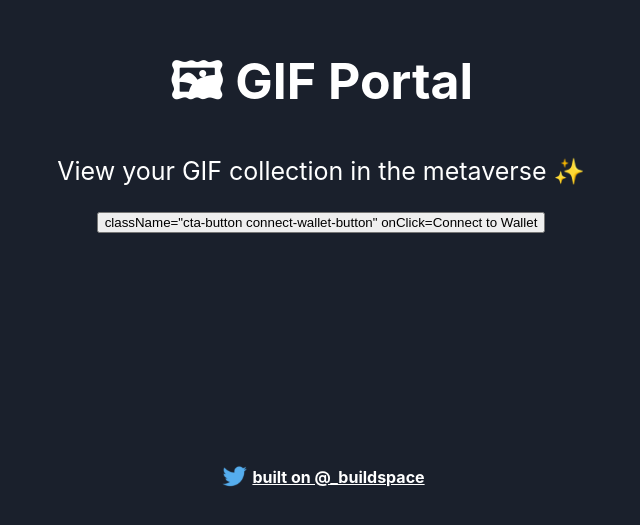
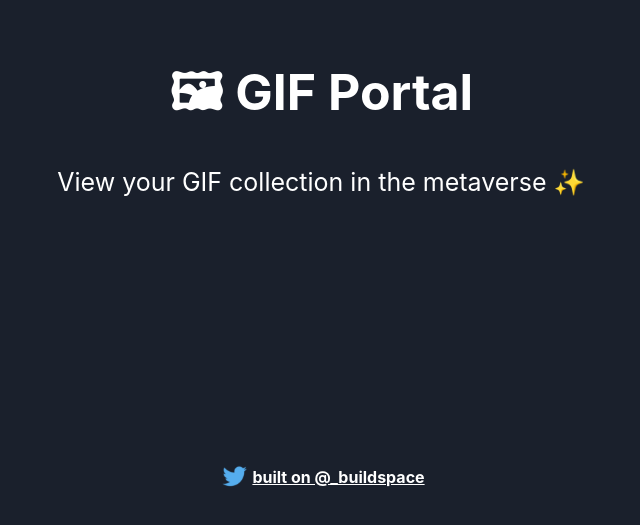
Before and after one commit to Tahlil/sol-giphy, a React (Vite) app: page / in a window 1280 px wide. Shown: the part 261-786 px from the top of the page, without its empty margins (319-959 px from the left). Built offline with nearby package versions, Linux system fonts and the light colour scheme.

Commit message:
Add conditional rendering

```diff
--- a/src/App.jsx
+++ b/src/App.jsx
@@ -1,4 +1,4 @@
-import React, {useEffect} from 'react';
+import React, {useEffect, useState} from 'react';
 import twitterLogo from './assets/twitter-logo.svg';
 import './App.css';
 import { log } from 'util';
@@ -8,6 +8,7 @@ const TWITTER_HANDLE = '_buildspace';
 const TWITTER_LINK = `https://twitter.com/${TWITTER_HANDLE}`;
 
 const App = () => {
+  const [walletAddress, setWalletAddress] = useState(null);
   const checkIfWalletIsConnected = async () =>{
     try {
       const {solana} = window;
@@ -46,13 +47,13 @@ const App = () => {
   }, {})
   return (
     <div className="App">
-      <div className="container">
+      <div className={walletAddress ? "authed-container" : "container"}>
         <div className="header-container">
           <p className="header">🖼 GIF Portal</p>
           <p className="sub-text">
             View your GIF collection in the metaverse ✨
           </p>
-          {renderNotConnectedContainer()}
+          {walletAddress && renderNotConnectedContainer()}
         </div>
         <div className="footer-container">
           <img alt="Twitter Logo" className="twitter-logo" src={twitterLogo} />
```
